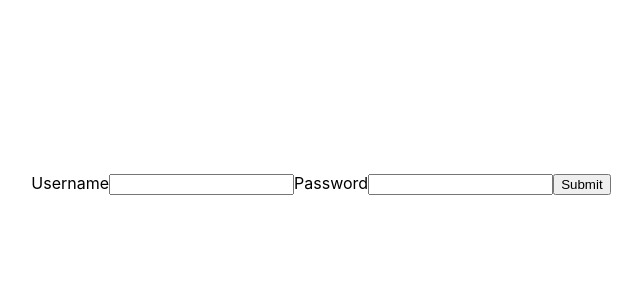
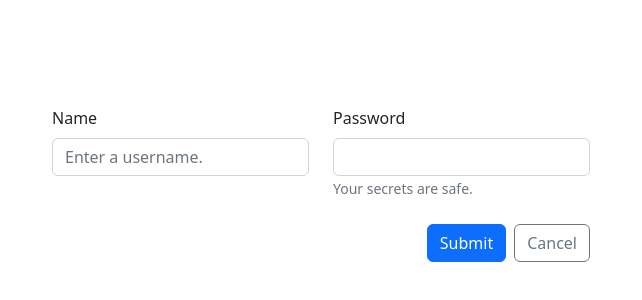
Before and after one commit to JayJose/fastapi-crud, a Next.js app in the folder front-end/: page / in a window 1280 px wide. Shown: the part 216-516 px from the top of the page, without its empty margins (319-961 px from the left). Built offline with nearby package versions, Linux system fonts and the light colour scheme.

Commit message:
adds bootstrap comps

```diff
--- a/front-end/components/Form.js
+++ b/front-end/components/Form.js
@@ -1,12 +1,13 @@
 import { useRef, useState } from "react";
+import { Form, Stack, Row, Col, Button } from "react-bootstrap";
 
-export default function Form() {
+export default function MyForm() {
   const [message, setMessage] = useState();
 
   const usernameRef = useRef();
   const passwordRef = useRef();
 
-  async function onSubmit(e) {
+  async function handleSubmit(e) {
     e.preventDefault();
     try {
       let req = await fetch("http://localhost:8000/api/users/", {
@@ -30,16 +31,43 @@ export default function Form() {
   }
 
   return (
-    <div className="App">
-      <form onSubmit={onSubmit}>
-        <label htmlFor="username">Username</label>
-        <input ref={usernameRef} type="text" id="username" />
-        <label htmlFor="password">Password</label>
-        <input ref={passwordRef} type="password" id="password" />
-        <button type="submit">Submit</button>
-
-        {/* <div className="message">{message ? <p>{message}</p> : null}</div> */}
-      </form>
-    </div>
+    <Form onSubmit={handleSubmit}>
+      <Stack gap={4}>
+        <Row>
+          <Col>
+            <Form.Group controlId="formBasicUsername">
+              <Form.Label>Name</Form.Label>
+              <Form.Control
+                required
+                type="text"
+                ref={usernameRef}
+                placeholder="Enter a username."
+              ></Form.Control>
+            </Form.Group>
+          </Col>
+          <Col>
+            <Form.Group controlId="formBasicPassword]">
+              <Form.Label>Password</Form.Label>
+              <Form.Control
+                required
+                type="password"
+                ref={passwordRef}
+              ></Form.Control>
+              <Form.Text className="text-muted">
+                Your secrets are safe.
+              </Form.Text>
+            </Form.Group>
+          </Col>
+        </Row>
+        <Stack direction="horizontal" gap={2} className={"justify-content-end"}>
+          <Button type="submit" variant="primary">
+            Submit
+          </Button>
+          <Button type="button" variant="outline-secondary">
+            Cancel
+          </Button>
+        </Stack>
+      </Stack>
+    </Form>
   );
 }
--- a/front-end/package.json
+++ b/front-end/package.json
@@ -5,8 +5,10 @@
     "build": "next build"
   },
   "dependencies": {
+    "bootstrap": "^5.2.3",
     "next": "latest",
     "react": "^18.2.0",
+    "react-bootstrap": "^2.6.0",
     "react-dom": "^18.2.0"
   }
 }
--- a/front-end/pages/index.js
+++ b/front-end/pages/index.js
@@ -1,3 +1,4 @@
+import "bootstrap/dist/css/bootstrap.min.css";
 import Head from "next/head";
 import styles from "../styles/Home.module.css";
 
```
Also changed, not shown: front-end/pages/users.js (added), 1 other file (tests, documents, lock files or other folders).
